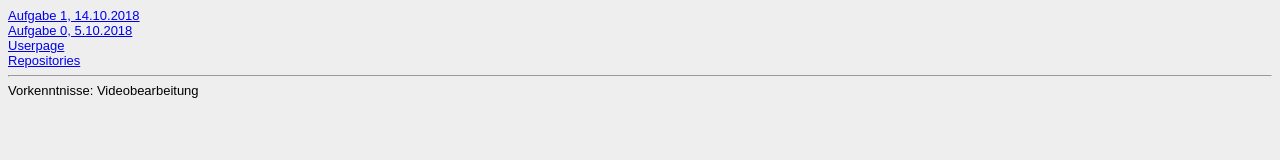
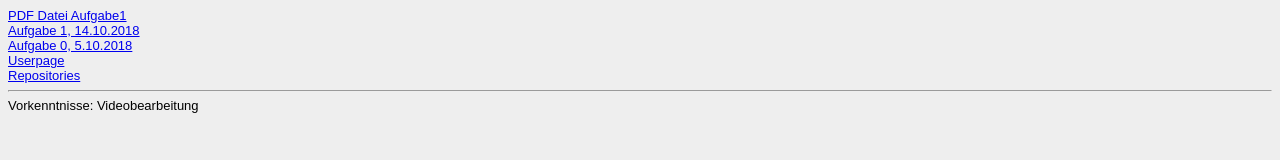
Before and after one commit to dennisbenz/dennisbenz.github.io, a plain HTML site: page Steckbrief/steckbrief.htm in a window 1280 px wide. Drawn offline with Linux system fonts and the light colour scheme.

Commit message:
Pdf verlinkt

```diff
--- a/Steckbrief/steckbrief.htm
+++ b/Steckbrief/steckbrief.htm
@@ -5,6 +5,7 @@
 <!-- diese Zeile zuvor löschen
 <a href="Datenadresse eintragen" target="_blank">Aufgabe 1a, 1.1.2015</a></br>
 und diese -->
+<a href="https://dennisbenz.github.io/EIA2/Aufgabe1/Aufgabe1.pdf" target="_blank">PDF Datei Aufgabe1</a><br>
 <a href="https://dennisbenz.github.io/EIA2/Aufgabe1/Aufgabe1.html" target="_blank">Aufgabe 1, 14.10.2018</a><br>
 <a href="https://dennisbenz.github.io/EIA2/Aufgabe0/Aufgabe0.html" target="_blank">Aufgabe 0, 5.10.2018</a><br>
 <a href="https://dennisbenz.github.io/" target="_blank">Userpage</a><br>
```
